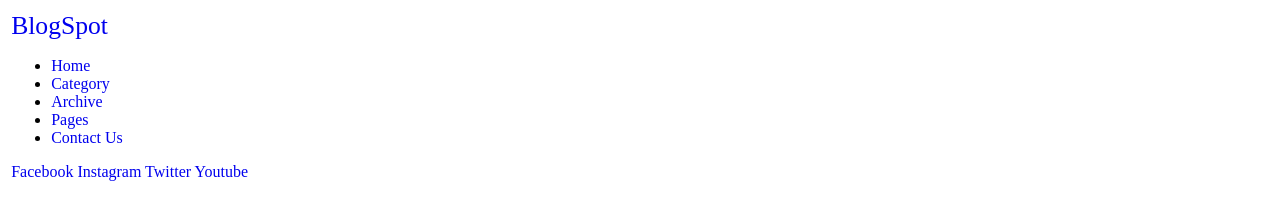
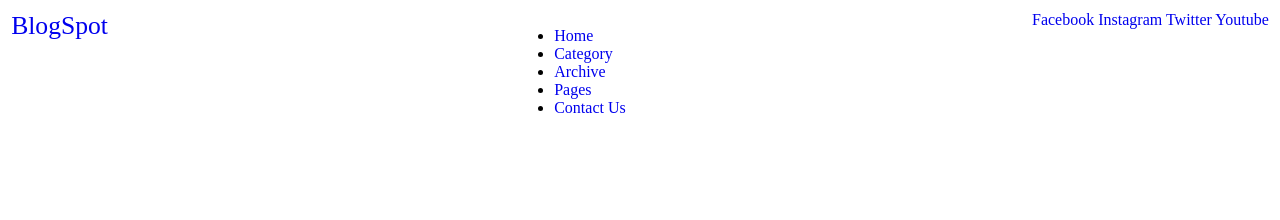
Before and after one commit to Mmddzz3/BlogSpot, a plain HTML site: page index.html in a window 1280 px wide. Drawn offline with Linux system fonts and the light colour scheme.

Commit message:
Update Style.css

```diff
--- a/css/Style.css
+++ b/css/Style.css
@@ -7,6 +7,11 @@ html.body{
 /*-- Global Classes --*/
 a{
     text-decoration:none;
+}
+
+.flex-row{
+    display:flex;
+    flex-direction:row;
 }
 /* --x Global Classes x--*/
 
@@ -18,6 +23,11 @@ a{
     min-height: 10vh;
     overflow:hidden;
 }
+
+.nav .nav-menu{
+    justify-content:space-between;
+}
+
 .nav .nav-brand a{
     font-size:1.6rem;
     padding:1rem 0;
```
